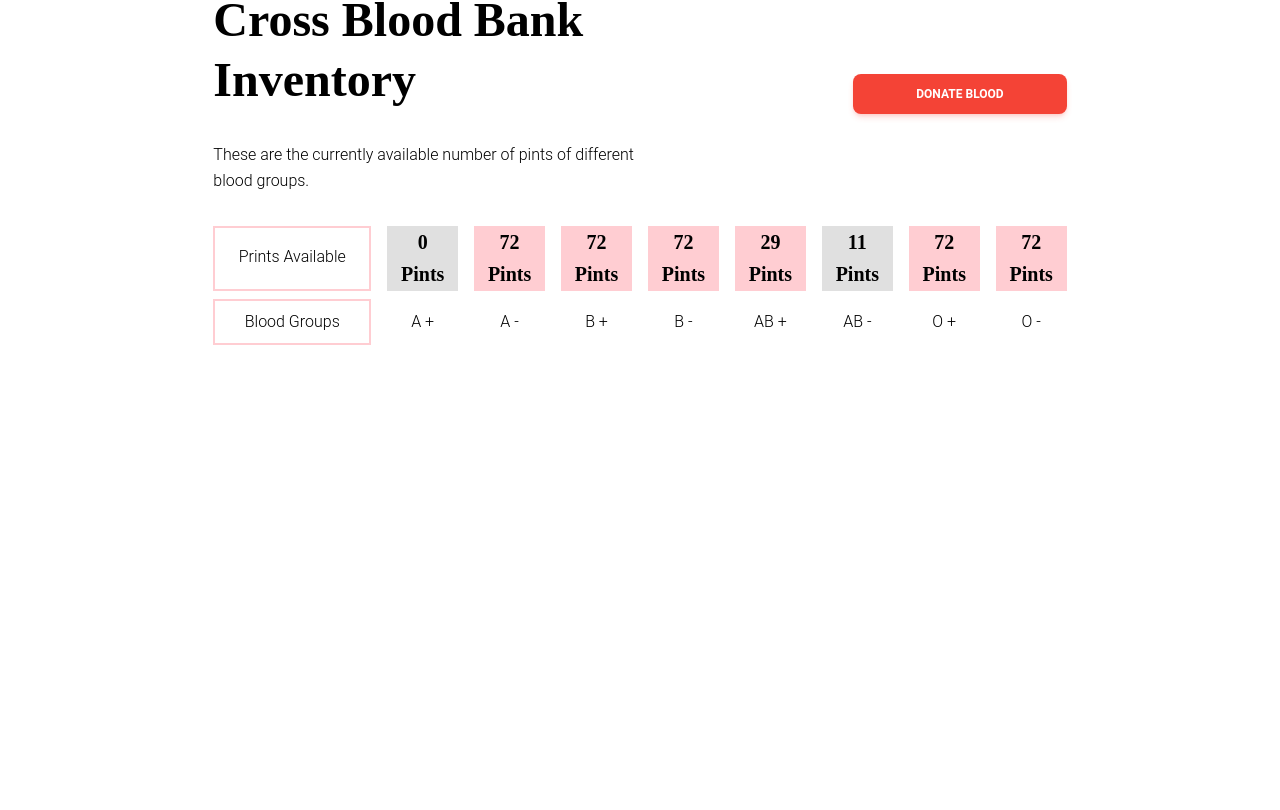
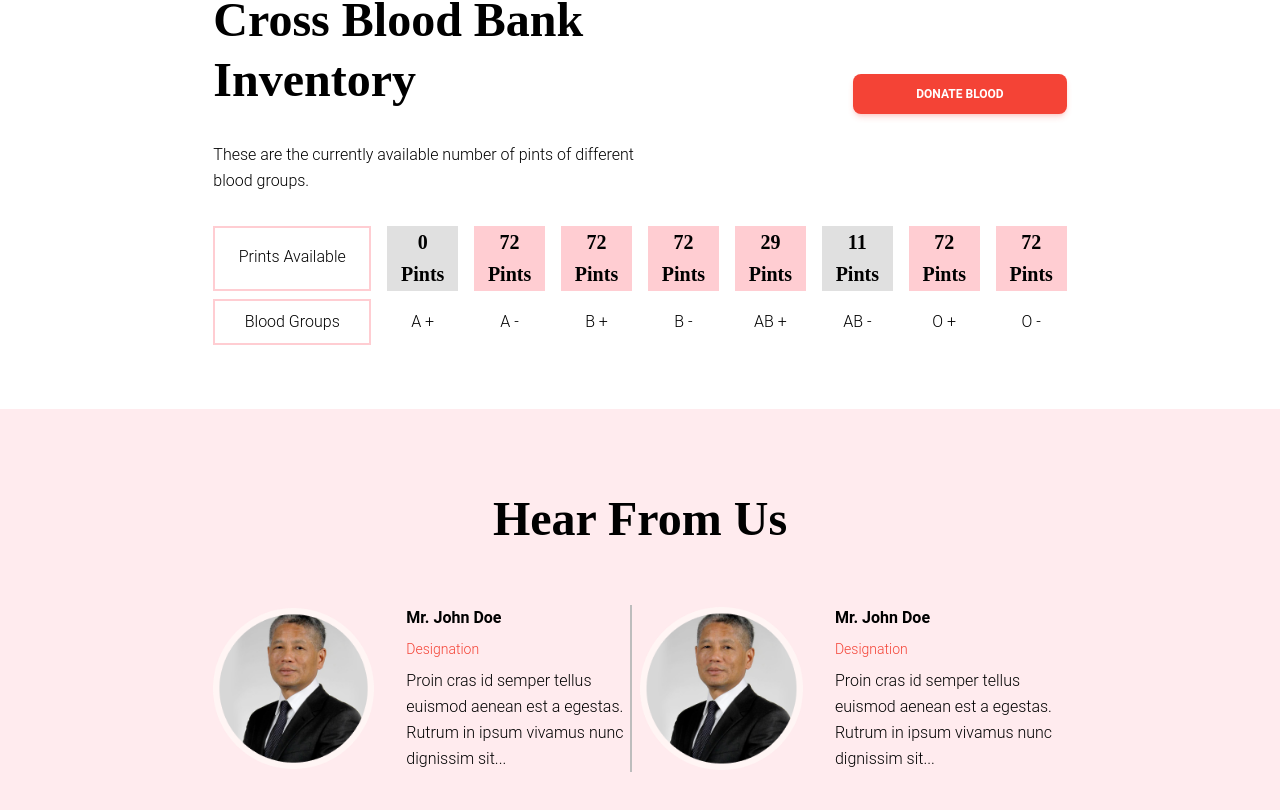
Before and after one commit to Shamshad25/red-cross-society, a React (Vite) app: page / in a window 1280 px wide. Shown: the part 3586-4396 px from the top of the page. Before the commit the page ends 3995 px from the top, so only its background shows below. Built offline with nearby package versions, Linux system fonts and the light colour scheme.

Commit message:
Details page created

```diff
--- a/src/App.jsx
+++ b/src/App.jsx
@@ -1,7 +1,7 @@
 import About from "./components/About";
 import BloodBank from "./components/BloodBank";
 // import Border from "./components/Border";
-// import Details from "./components/Details";
+import Details from "./components/Details";
 import Difference from "./components/Difference";
 // import Footer from "./components/Footer";
 import Hero from "./components/Hero";
@@ -18,8 +18,8 @@ function App() {
       <Difference />
       <News />
       <BloodBank />
-      {/* <Details />
-      <Program />
+      <Details />
+      {/* <Program />
       <Border />
       <Footer /> */}
     </>
--- /dev/null
+++ b/src/components/Details.jsx
@@ -0,0 +1,50 @@
+import { Typography } from "@material-tailwind/react";
+import dp from "../assets/image 8.png";
+
+const Details = () => {
+  return (
+    <section id="details" className="flex flex-col justify-center items-center bg-red-50 py-20">
+      <Typography variant="h1" className="font-serif pb-14">
+        Hear From Us
+      </Typography>
+      <div className=" w-2/3 grid grid-cols-2 ">
+        <div className="flex flex-row gap-8 items-center border-r-2 border-gray-400 mr-2">
+          <div>
+            <img src={dp} alt="image" />
+          </div>
+          <div className=" w-2/3">
+            <Typography variant="paragraph" className="font-bold">
+              Mr. John Doe
+            </Typography>
+            <Typography color="red" variant="small" className="py-2">
+              Designation
+            </Typography>
+            <Typography variant="paragraph">
+              Proin cras id semper tellus euismod aenean est a egestas. Rutrum
+              in ipsum vivamus nunc dignissim sit...
+            </Typography>
+          </div>
+        </div>
+        <div className="flex flex-row gap-8 items-center">
+          <div>
+            <img src={dp} alt="image" />
+          </div>
+          <div className=" w-2/3">
+            <Typography variant="paragraph" className="font-bold">
+              Mr. John Doe
+            </Typography>
+            <Typography color="red" variant="small" className="py-2">
+              Designation
+            </Typography>
+            <Typography variant="paragraph">
+              Proin cras id semper tellus euismod aenean est a egestas. Rutrum
+              in ipsum vivamus nunc dignissim sit...
+            </Typography>
+          </div>
+        </div>
+      </div>
+    </section>
+  );
+};
+
+export default Details;
```
